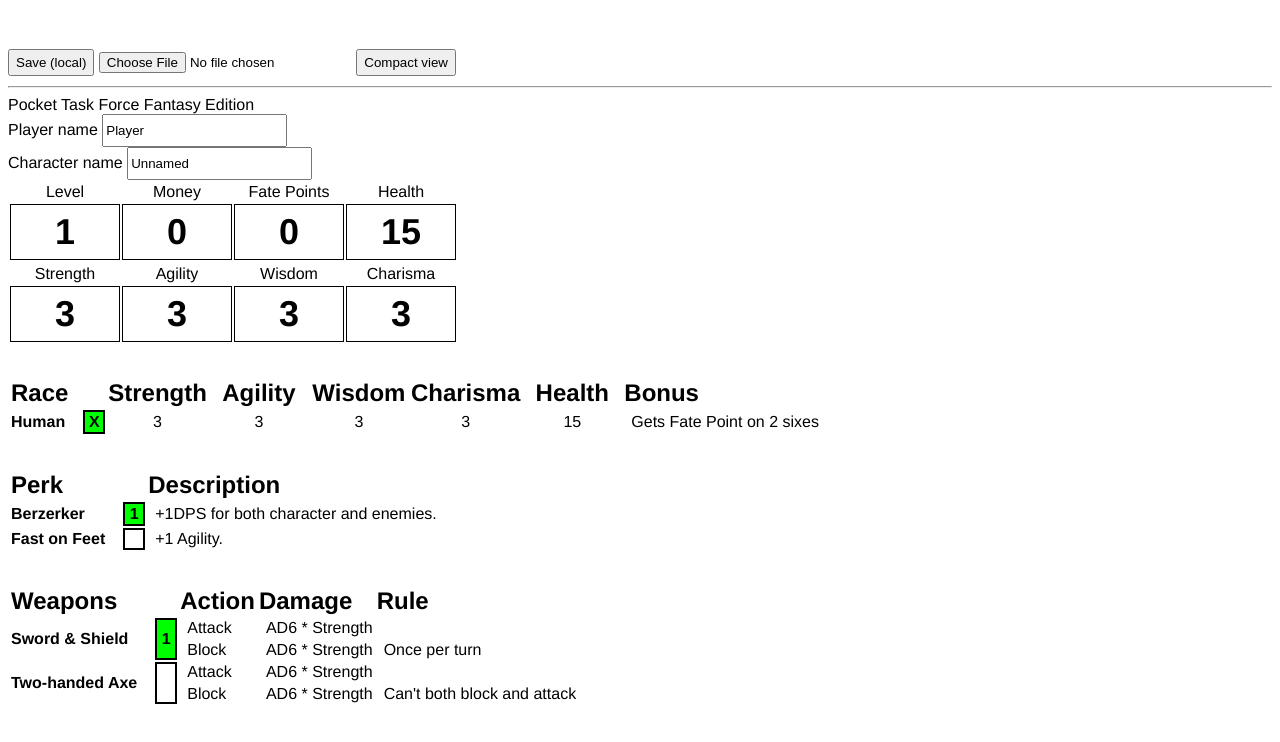
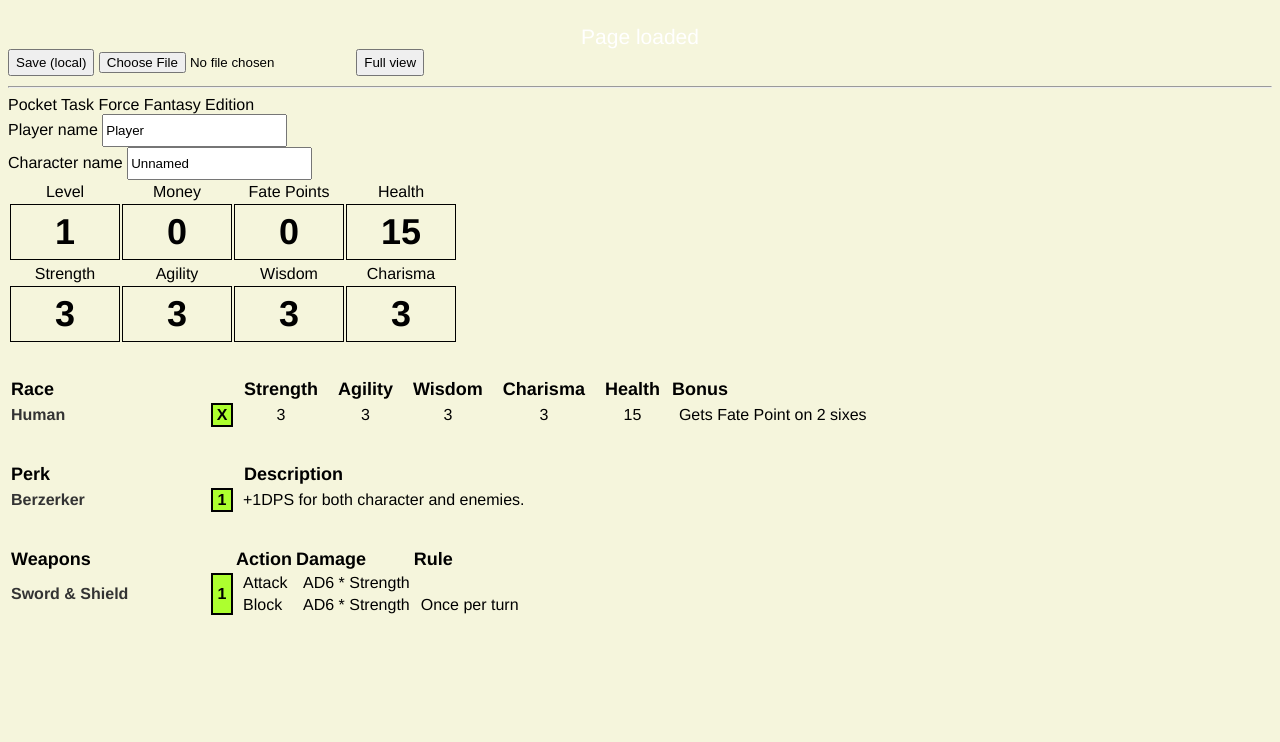
Before and after one commit to Srekel/ptf_fantasy, a plain HTML site: page character.html in a window 1280 px wide. Both pictures are taken after a click on the input "Compact view". Drawn offline with Linux system fonts and the light colour scheme.

Commit message:
Fix styles and compacting

```diff
--- a/character.html
+++ b/character.html
@@ -89,7 +89,6 @@
             </td>
         </tr>
         <tr>
-            <!-- SAWC -->
             <td class="writeable_attribute" id="Strength">
             </td>
             <td class="writeable_attribute" id="Agility">
@@ -106,8 +105,8 @@
         <table class="characterpart" id="races">
             <thead>
                 <tr>
-                    <td>Race</td>
-                    <td></td>
+                    <td class="part_name">Race</td>
+                    <td class="part_value_selected"></td>
                     <td class="part_race_attribute">Strength</td>
                     <td class="part_race_attribute">Agility</td>
                     <td class="part_race_attribute">Wisdom</td>
@@ -125,9 +124,9 @@
         <table class="characterpart" id="perks">
             <thead>
                 <tr>
-                    <td class="perk_name">Perk</td>
+                    <td class="part_name">Perk</td>
                     <td class="perk_value"></td>
-                    <td class="perk_description">Description</td>
+                    <td class="part_race_attribute">Description</td>
                 </tr>
             </thead>
             <tbody></tbody>
@@ -139,7 +138,7 @@
         <table class="characterpart" id="weapons">
             <thead>
                 <tr>
-                    <td class="perk_name">Weapons</td>
+                    <td class="part_name">Weapons</td>
                     <td class="perk_value"></td>
                     <td class="perk_description">Action</td>
                     <td class="perk_description">Damage</td>
--- a/character_creation.js
+++ b/character_creation.js
@@ -131,6 +131,9 @@ function setup_perk_table(table_name, perks, character) {
             valuecell.className = "part_value_selected";
             valuecell.innerHTML = perks[perk[0]];
         }
+        else {
+            row.className += " compactable";
+        }
 
         var descriptioncell = row.insertCell(-1);
         descriptioncell.className = "part_description";
@@ -161,6 +164,9 @@ function setup_weapon_table(table_name, weapons, character) {
             valuecell.className = "part_value_selected";
             valuecell.innerHTML = weapons[weapon[0]];
         }
+        else {
+            row.className += " compactable";
+        }
 
         var actioncell = row.insertCell(-1);
         actioncell.className = "part_description";
@@ -176,6 +182,10 @@ function setup_weapon_table(table_name, weapons, character) {
             var action = actions[index];
             var action_row = weapons_table.insertRow(-1);
             action_row.className = "part";
+
+            if (!weapons[weapon[0]]) {
+                action_row.className += " compactable";
+            }
 
             var actioncell = action_row.insertCell(-1);
             actioncell.className = "part_description";
@@ -273,24 +283,33 @@ function open_local() {
     }
 }
 
+var hidefunc = function() {
+    this.style.display = "none";
+};
 var compact = false;
 function compact_view() {
     compact = !compact;
     if (compact) {
+        var lol = 0;
         [].forEach.call(document.querySelectorAll('.compactable'), function (el) {
-            // el.style.display = 'none';
-            e1.style.animationName = "fade_and_hide";
+            lol = lol + 0.1;
+            el.style.animationName = "fadeout_and_hide";
+            el.style.animationDuration =  1 + "s";
+            el.style.animationDelay = lol + "s";
+
+            el.addEventListener("animationend", hidefunc);
         });
-        document.getElementById("compact").value = "Compact view";
-        // var compactables = document.getElementsByClassName("compactable");
-        // compactables.forEach(function(element) {
-        //     element.display = "none";
-        // });
+        document.getElementById("compact").value = "Full view";
     }
     else {
-        document.getElementById("compact").value = "Full view";
+        var lol = 0;
+        document.getElementById("compact").value = "Compact view";
         [].forEach.call(document.querySelectorAll('.compactable'), function (el) {
+            lol = lol + 0.1;
             el.style.display = "";
+            el.style.animationName = "fadein_and_show";
+            el.style.animationDuration = lol + 1 + "s";
+            el.removeEventListener("animationend", hidefunc);
         });
     }
 }
--- a/style.css
+++ b/style.css
@@ -1,6 +1,15 @@
 body {
-    background-color: white;
+    background-color: beige;
     font-family: 'Franklin Gothic Medium', 'Arial Narrow', Arial, sans-serif;
+}
+table {
+    border-spacing-left: 0px;
+    border-spacing-right: 0px;
+    border-collapse: separate;
+}
+thead td {
+    font-size:18px;
+    font-weight: bold;
 }
 td.writeable_attribute {
     height:1.5em;
@@ -16,16 +25,28 @@ td.part_name {
     font-weight: bold;
     margin-right: 0;
     padding-right: 1em;
+    color: #333;
 }
 td.part_value {
     height:1em;
     width: 1em;
     border: 2px solid black;
 }
-td.part_value_selected {
+thead td.part_name {
+    width: 10em;
+    color: black;
+}
+thead td.part_value_selected {
+    width: 1em;
+}
+thead td.part_race_attribute {
+    padding-left:  0.5em;
+    padding-right: 0.5em;
+}
+tbody td.part_value_selected {
     height:1em;
     width: 1em;
-    background: lime;
+    background: greenyellow;
     border: 2px solid black;
     text-align: center;
     font-weight: bold;
@@ -36,23 +57,14 @@ td.part_description {
 td.attribute {
     text-align: center;
 }
-td.part_race_attribute {
+tbody td.part_race_attribute {
     text-align: center;
     height:1em;
     width: 4em;
 }
 
-table {
-    border-spacing-left: 0px;
-    border-spacing-right: 0px;
-    border-collapse: separate;
-}
 table.characterpart tr.part:hover {
     background-color: orange;
-}
-thead td {
-    font-size:24px;
-    font-weight: bold;
 }
 #attributeheader {
     /*text-align: center;*/
@@ -83,7 +95,7 @@ input {
 
 .compactable {
     /*animation-duration: 1s;*/
-    animation: fade_and_hide 1s;
+    /*animation: fade_and_hide 1s;*/
     animation-fill-mode: both;
 }
 
@@ -95,7 +107,11 @@ div.characterpart {
 
 }
 
-@keyframes fade_and_hide {
-    from { opacity: 1; }
-    to { opacity: 0.5; display: none;}
+@keyframes fadeout_and_hide {
+    from { opacity: 1; height:auto;}
+    to { opacity: 0; height:0;}
 }
+@keyframes fadein_and_show {
+    from { opacity: 0; }
+    to { opacity: 1 }
+}
```
